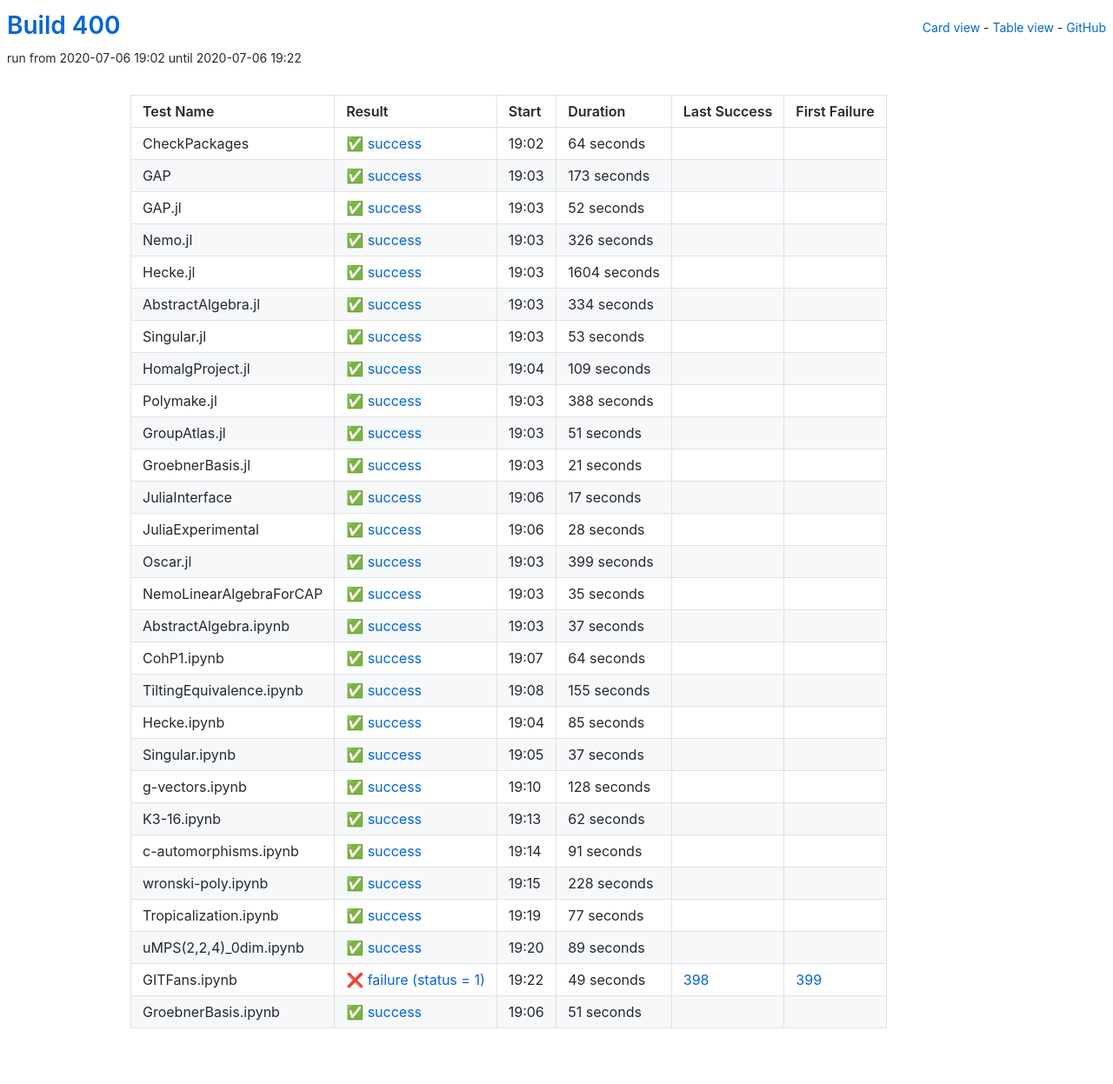
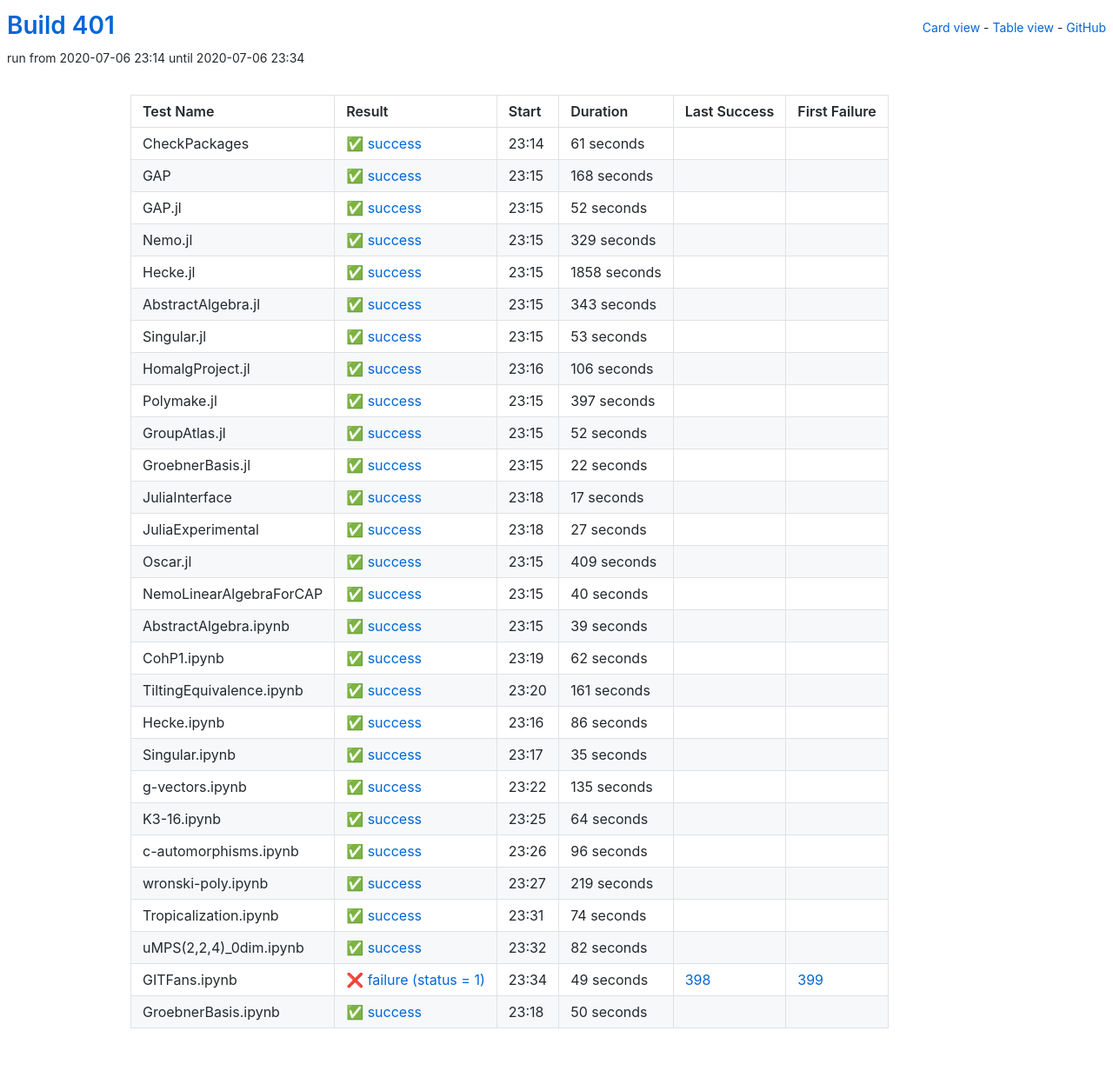
Before and after one commit to oscar-system/oscar-ci-status-stable, a Jekyll site: the page built from table.html, in a window 1280 px wide. Shown: the whole page at 87% size. Built offline with Jekyll 4.4.1, drawn with Linux system fonts in a browser that asks for light colours.

Commit message:
Build #401

```diff
--- a/_data/ci.yml
+++ b/_data/ci.yml
@@ -1,6 +1,6 @@
 ---
-build: 400
-build_url: https://oscarci.mathematik.uni-kl.de/job/oscar-stable/400/
+build: 401
+build_url: https://oscarci.mathematik.uni-kl.de/job/oscar-stable/401/
 job: oscar-stable
 organization: oscar-system
 repo: oscar-ci-status-stable
@@ -8,32 +8,32 @@ repourl: https://github.com/oscar-system/oscar-ci-status-stable
 tests:
 - name: CheckPackages
   id: checkpackages
-  log: https://oscarci.mathematik.uni-kl.de/job/oscar-stable/400/artifact/logs/build-400/CheckPackages.log
-  start: 2020-07-06 19:02
+  log: https://oscarci.mathematik.uni-kl.de/job/oscar-stable/401/artifact/logs/build-401/CheckPackages.log
+  start: 2020-07-06 23:14
   success: true
   exitcode: 0
   status: success
-  duration: 64
+  duration: 61
   last_success: false
   last_success_url:
   first_failure: false
   first_failure_url:
 - name: GAP
   id: gap
-  log: https://oscarci.mathematik.uni-kl.de/job/oscar-stable/400/artifact/logs/build-400/GAP.log
-  start: 2020-07-06 19:03
+  log: https://oscarci.mathematik.uni-kl.de/job/oscar-stable/401/artifact/logs/build-401/GAP.log
+  start: 2020-07-06 23:15
   success: true
   exitcode: 0
   status: success
-  duration: 173
+  duration: 168
   last_success: false
   last_success_url:
   first_failure: false
   first_failure_url:
 - name: GAP.jl
   id: gap-jl
-  log: https://oscarci.mathematik.uni-kl.de/job/oscar-stable/400/artifact/logs/build-400/GAP.jl.log
-  start: 2020-07-06 19:03
+  log: https://oscarci.mathematik.uni-kl.de/job/oscar-stable/401/artifact/logs/build-401/GAP.jl.log
+  start: 2020-07-06 23:15
   success: true
   exitcode: 0
   status: success
@@ -44,44 +44,44 @@ tests:
   first_failure_url:
 - name: Nemo.jl
   id: nemo-jl
-  log: https://oscarci.mathematik.uni-kl.de/job/oscar-stable/400/artifact/logs/build-400/Nemo.jl.log
-  start: 2020-07-06 19:03
+  log: https://oscarci.mathematik.uni-kl.de/job/oscar-stable/401/artifact/logs/build-401/Nemo.jl.log
+  start: 2020-07-06 23:15
   success: true
   exitcode: 0
   status: success
-  duration: 326
+  duration: 329
   last_success: false
   last_success_url:
   first_failure: false
   first_failure_url:
 - name: Hecke.jl
   id: hecke-jl
-  log: https://oscarci.mathematik.uni-kl.de/job/oscar-stable/400/artifact/logs/build-400/Hecke.jl.log
-  start: 2020-07-06 19:03
+  log: https://oscarci.mathematik.uni-kl.de/job/oscar-stable/401/artifact/logs/build-401/Hecke.jl.log
+  start: 2020-07-06 23:15
   success: true
   exitcode: 0
   status: success
-  duration: 1604
+  duration: 1858
   last_success: false
   last_success_url:
   first_failure: false
   first_failure_url:
 - name: AbstractAlgebra.jl
   id: abstractalgebra-jl
-  log: https://oscarci.mathematik.uni-kl.de/job/oscar-stable/400/artifact/logs/build-400/AbstractAlgebra.jl.log
-  start: 2020-07-06 19:03
+  log: https://oscarci.mathematik.uni-kl.de/job/oscar-stable/401/artifact/logs/build-401/AbstractAlgebra.jl.log
+  start: 2020-07-06 23:15
   success: true
   exitcode: 0
   status: success
-  duration: 334
+  duration: 343
   last_success: false
   last_success_url:
   first_failure: false
   first_failure_url:
 - name: Singular.jl
   id: singular-jl
-  log: https://oscarci.mathematik.uni-kl.de/job/oscar-stable/400/artifact/logs/build-400/Singular.jl.log
-  start: 2020-07-06 19:03
+  log: https://oscarci.mathematik.uni-kl.de/job/oscar-stable/401/artifact/logs/build-401/Singular.jl.log
+  start: 2020-07-06 23:15
   success: true
   exitcode: 0
   status: success
@@ -92,56 +92,56 @@ tests:
   first_failure_url:
 - name: HomalgProject.jl
   id: homalgproject-jl
-  log: https://oscarci.mathematik.uni-kl.de/job/oscar-stable/400/artifact/logs/build-400/HomalgProject.jl.log
-  start: 2020-07-06 19:04
+  log: https://oscarci.mathematik.uni-kl.de/job/oscar-stable/401/artifact/logs/build-401/HomalgProject.jl.log
+  start: 2020-07-06 23:16
   success: true
   exitcode: 0
   status: success
-  duration: 109
+  duration: 106
   last_success: false
   last_success_url:
   first_failure: false
   first_failure_url:
 - name: Polymake.jl
   id: polymake-jl
-  log: https://oscarci.mathematik.uni-kl.de/job/oscar-stable/400/artifact/logs/build-400/Polymake.jl.log
-  start: 2020-07-06 19:03
+  log: https://oscarci.mathematik.uni-kl.de/job/oscar-stable/401/artifact/logs/build-401/Polymake.jl.log
+  start: 2020-07-06 23:15
   success: true
   exitcode: 0
   status: success
-  duration: 388
+  duration: 397
   last_success: false
   last_success_url:
   first_failure: false
   first_failure_url:
 - name: GroupAtlas.jl
   id: groupatlas-jl
-  log: https://oscarci.mathematik.uni-kl.de/job/oscar-stable/400/artifact/logs/build-400/GroupAtlas.jl.log
-  start: 2020-07-06 19:03
+  log: https://oscarci.mathematik.uni-kl.de/job/oscar-stable/401/artifact/logs/build-401/GroupAtlas.jl.log
+  start: 2020-07-06 23:15
   success: true
   exitcode: 0
   status: success
-  duration: 51
+  duration: 52
   last_success: false
   last_success_url:
   first_failure: false
   first_failure_url:
 - name: GroebnerBasis.jl
   id: groebnerbasis-jl
-  log: https://oscarci.mathematik.uni-kl.de/job/oscar-stable/400/artifact/logs/build-400/GroebnerBasis.jl.log
-  start: 2020-07-06 19:03
+  log: https://oscarci.mathematik.uni-kl.de/job/oscar-stable/401/artifact/logs/build-401/GroebnerBasis.jl.log
+  start: 2020-07-06 23:15
   success: true
   exitcode: 0
   status: success
-  duration: 21
+  duration: 22
   last_success: false
   last_success_url:
   first_failure: false
   first_failure_url:
 - name: JuliaInterface
   id: juliainterface
-  log: https://oscarci.mathematik.uni-kl.de/job/oscar-stable/400/artifact/logs/build-400/JuliaInterface.log
-  start: 2020-07-06 19:06
+  log: https://oscarci.mathematik.uni-kl.de/job/oscar-stable/401/artifact/logs/build-401/JuliaInterface.log
+  start: 2020-07-06 23:18
   success: true
   exitcode: 0
   status: success
@@ -152,32 +152,92 @@ tests:
   first_failure_url:
 - name: JuliaExperimental
   id: juliaexperimental
-  log: https://oscarci.mathematik.uni-kl.de/job/oscar-stable/400/artifact/logs/build-400/JuliaExperimental.log
-  start: 2020-07-06 19:06
+  log: https://oscarci.mathematik.uni-kl.de/job/oscar-stable/401/artifact/logs/build-401/JuliaExperimental.log
+  start: 2020-07-06 23:18
   success: true
   exitcode: 0
   status: success
-  duration: 28
+  duration: 27
   last_success: false
   last_success_url:
   first_failure: false
   first_failure_url:
 - name: Oscar.jl
   id: oscar-jl
-  log: https://oscarci.mathematik.uni-kl.de/job/oscar-stable/400/artifact/logs/build-400/Oscar.jl.log
-  start: 2020-07-06 19:03
+  log: https://oscarci.mathematik.uni-kl.de/job/oscar-stable/401/artifact/logs/build-401/Oscar.jl.log
+  start: 2020-07-06 23:15
   success: true
   exitcode: 0
   status: success
-  duration: 399
+  duration: 409
   last_success: false
   last_success_url:
   first_failure: false
   first_failure_url:
 - name: NemoLinearAlgebraForCAP
   id: nemolinearalgebraforcap
-  log: https://oscarci.mathematik.uni-kl.de/job/oscar-stable/400/artifact/logs/build-400/NemoLinearAlgebraForCAP.log
-  start: 2020-07-06 19:03
+  log: https://oscarci.mathematik.uni-kl.de/job/oscar-stable/401/artifact/logs/build-401/NemoLinearAlgebraForCAP.log
+  start: 2020-07-06 23:15
+  success: true
+  exitcode: 0
+  status: success
+  duration: 40
+  last_success: false
+  last_success_url:
+  first_failure: false
+  first_failure_url:
+- name: AbstractAlgebra.ipynb
+  id: abstractalgebra-ipynb
+  log: https://oscarci.mathematik.uni-kl.de/job/oscar-stable/401/artifact/logs/build-401/AbstractAlgebra.ipynb.log
+  start: 2020-07-06 23:15
+  success: true
+  exitcode: 0
+  status: success
+  duration: 39
+  last_success: false
+  last_success_url:
+  first_failure: false
+  first_failure_url:
+- name: CohP1.ipynb
+  id: cohp1-ipynb
+  log: https://oscarci.mathematik.uni-kl.de/job/oscar-stable/401/artifact/logs/build-401/CohP1.ipynb.log
+  start: 2020-07-06 23:19
+  success: true
+  exitcode: 0
+  status: success
+  duration: 62
+  last_success: false
+  last_success_url:
+  first_failure: false
+  first_failure_url:
+- name: TiltingEquivalence.ipynb
+  id: tiltingequivalence-ipynb
+  log: https://oscarci.mathematik.uni-kl.de/job/oscar-stable/401/artifact/logs/build-401/TiltingEquivalence.ipynb.log
+  start: 2020-07-06 23:20
+  success: true
+  exitcode: 0
+  status: success
+  duration: 161
+  last_success: false
+  last_success_url:
+  first_failure: false
+  first_failure_url:
+- name: Hecke.ipynb
+  id: hecke-ipynb
+  log: https://oscarci.mathematik.uni-kl.de/job/oscar-stable/401/artifact/logs/build-401/Hecke.ipynb.log
+  start: 2020-07-06 23:16
+  success: true
+  exitcode: 0
+  status: success
+  duration: 86
+  last_success: false
+  last_success_url:
+  first_failure: false
+  first_failure_url:
+- name: Singular.ipynb
+  id: singular-ipynb
+  log: https://oscarci.mathematik.uni-kl.de/job/oscar-stable/401/artifact/logs/build-401/Singular.ipynb.log
+  start: 2020-07-06 23:17
   success: true
   exitcode: 0
   status: success
@@ -186,22 +246,22 @@ tests:
   last_success_url:
   first_failure: false
   first_failure_url:
-- name: AbstractAlgebra.ipynb
-  id: abstractalgebra-ipynb
-  log: https://oscarci.mathematik.uni-kl.de/job/oscar-stable/400/artifact/logs/build-400/AbstractAlgebra.ipynb.log
-  start: 2020-07-06 19:03
+- name: g-vectors.ipynb
+  id: g-vectors-ipynb
+  log: https://oscarci.mathematik.uni-kl.de/job/oscar-stable/401/artifact/logs/build-401/g-vectors.ipynb.log
+  start: 2020-07-06 23:22
   success: true
   exitcode: 0
   status: success
-  duration: 37
+  duration: 135
   last_success: false
   last_success_url:
   first_failure: false
   first_failure_url:
-- name: CohP1.ipynb
-  id: cohp1-ipynb
-  log: https://oscarci.mathematik.uni-kl.de/job/oscar-stable/400/artifact/logs/build-400/CohP1.ipynb.log
-  start: 2020-07-06 19:07
+- name: K3-16.ipynb
+  id: k3-16-ipynb
+  log: https://oscarci.mathematik.uni-kl.de/job/oscar-stable/401/artifact/logs/build-401/K3-16.ipynb.log
+  start: 2020-07-06 23:25
   success: true
   exitcode: 0
   status: success
@@ -210,118 +270,58 @@ tests:
   last_success_url:
   first_failure: false
   first_failure_url:
-- name: TiltingEquivalence.ipynb
-  id: tiltingequivalence-ipynb
-  log: https://oscarci.mathematik.uni-kl.de/job/oscar-stable/400/artifact/logs/build-400/TiltingEquivalence.ipynb.log
-  start: 2020-07-06 19:08
+- name: c-automorphisms.ipynb
+  id: c-automorphisms-ipynb
+  log: https://oscarci.mathematik.uni-kl.de/job/oscar-stable/401/artifact/logs/build-401/c-automorphisms.ipynb.log
+  start: 2020-07-06 23:26
   success: true
   exitcode: 0
   status: success
-  duration: 155
-  last_success: false
-  last_success_url:
-  first_failure: false
-  first_failure_url:
-- name: Hecke.ipynb
-  id: hecke-ipynb
-  log: https://oscarci.mathematik.uni-kl.de/job/oscar-stable/400/artifact/logs/build-400/Hecke.ipynb.log
-  start: 2020-07-06 19:04
-  success: true
-  exitcode: 0
-  status: success
-  duration: 85
-  last_success: false
-  last_success_url:
-  first_failure: false
-  first_failure_url:
-- name: Singular.ipynb
-  id: singular-ipynb
-  log: https://oscarci.mathematik.uni-kl.de/job/oscar-stable/400/artifact/logs/build-400/Singular.ipynb.log
-  start: 2020-07-06 19:05
-  success: true
-  exitcode: 0
-  status: success
-  duration: 37
-  last_success: false
-  last_success_url:
-  first_failure: false
-  first_failure_url:
-- name: g-vectors.ipynb
-  id: g-vectors-ipynb
-  log: https://oscarci.mathematik.uni-kl.de/job/oscar-stable/400/artifact/logs/build-400/g-vectors.ipynb.log
-  start: 2020-07-06 19:10
-  success: true
-  exitcode: 0
-  status: success
-  duration: 128
-  last_success: false
-  last_success_url:
-  first_failure: false
-  first_failure_url:
-- name: K3-16.ipynb
-  id: k3-16-ipynb
-  log: https://oscarci.mathematik.uni-kl.de/job/oscar-stable/400/artifact/logs/build-400/K3-16.ipynb.log
-  start: 2020-07-06 19:13
-  success: true
-  exitcode: 0
-  status: success
-  duration: 62
-  last_success: false
-  last_success_url:
-  first_failure: false
-  first_failure_url:
-- name: c-automorphisms.ipynb
-  id: c-automorphisms-ipynb
-  log: https://oscarci.mathematik.uni-kl.de/job/oscar-stable/400/artifact/logs/build-400/c-automorphisms.ipynb.log
-  start: 2020-07-06 19:14
-  success: true
-  exitcode: 0
-  status: success
-  duration: 91
+  duration: 96
   last_success: false
   last_success_url:
   first_failure: false
   first_failure_url:
 - name: wronski-poly.ipynb
   id: wronski-poly-ipynb
-  log: https://oscarci.mathematik.uni-kl.de/job/oscar-stable/400/artifact/logs/build-400/wronski-poly.ipynb.log
-  start: 2020-07-06 19:15
+  log: https://oscarci.mathematik.uni-kl.de/job/oscar-stable/401/artifact/logs/build-401/wronski-poly.ipynb.log
+  start: 2020-07-06 23:27
   success: true
   exitcode: 0
   status: success
-  duration: 228
+  duration: 219
   last_success: false
   last_success_url:
   first_failure: false
   first_failure_url:
 - name: Tropicalization.ipynb
   id: tropicalization-ipynb
-  log: https://oscarci.mathematik.uni-kl.de/job/oscar-stable/400/artifact/logs/build-400/Tropicalization.ipynb.log
-  start: 2020-07-06 19:19
+  log: https://oscarci.mathematik.uni-kl.de/job/oscar-stable/401/artifact/logs/build-401/Tropicalization.ipynb.log
+  start: 2020-07-06 23:31
   success: true
   exitcode: 0
   status: success
-  duration: 77
+  duration: 74
   last_success: false
   last_success_url:
   first_failure: false
   first_failure_url:
 - name: uMPS(2,2,4)_0dim.ipynb
   id: umps-2-2-4-0dim-ipynb
-  log: https://oscarci.mathematik.uni-kl.de/job/oscar-stable/400/artifact/logs/build-400/uMPS-2-2-4-_0dim.ipynb.log
-  start: 2020-07-06 19:20
+  log: https://oscarci.mathematik.uni-kl.de/job/oscar-stable/401/artifact/logs/build-401/uMPS-2-2-4-_0dim.ipynb.log
+  start: 2020-07-06 23:32
   success: true
   exitcode: 0
   status: success
-  duration: 89
+  duration: 82
   last_success: false
   last_success_url:
   first_failure: false
   first_failure_url:
 - name: GITFans.ipynb
   id: gitfans-ipynb
-  log: https://oscarci.mathematik.uni-kl.de/job/oscar-stable/400/artifact/logs/build-400/GITFans.ipynb.log
-  start: 2020-07-06 19:22
+  log: https://oscarci.mathematik.uni-kl.de/job/oscar-stable/401/artifact/logs/build-401/GITFans.ipynb.log
+  start: 2020-07-06 23:34
   success: false
   exitcode: 1
   status: failure
@@ -332,12 +332,12 @@ tests:
   first_failure_url: https://oscarci.mathematik.uni-kl.de/job/oscar-stable/399/
 - name: GroebnerBasis.ipynb
   id: groebnerbasis-ipynb
-  log: https://oscarci.mathematik.uni-kl.de/job/oscar-stable/400/artifact/logs/build-400/GroebnerBasis.ipynb.log
-  start: 2020-07-06 19:06
+  log: https://oscarci.mathematik.uni-kl.de/job/oscar-stable/401/artifact/logs/build-401/GroebnerBasis.ipynb.log
+  start: 2020-07-06 23:18
   success: true
   exitcode: 0
   status: success
-  duration: 51
+  duration: 50
   last_success: false
   last_success_url:
   first_failure: false
```
Also changed, not shown: README.md.
